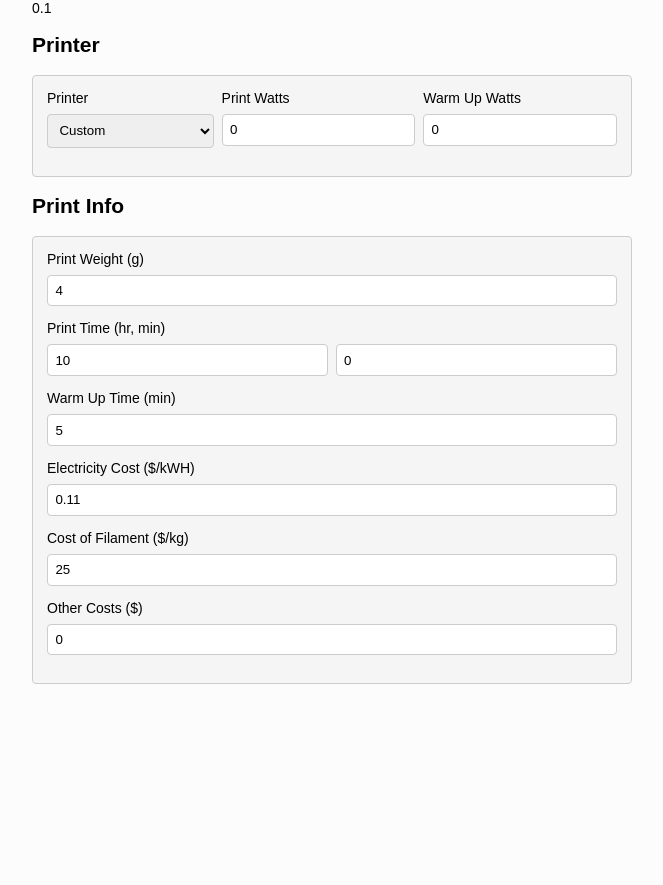
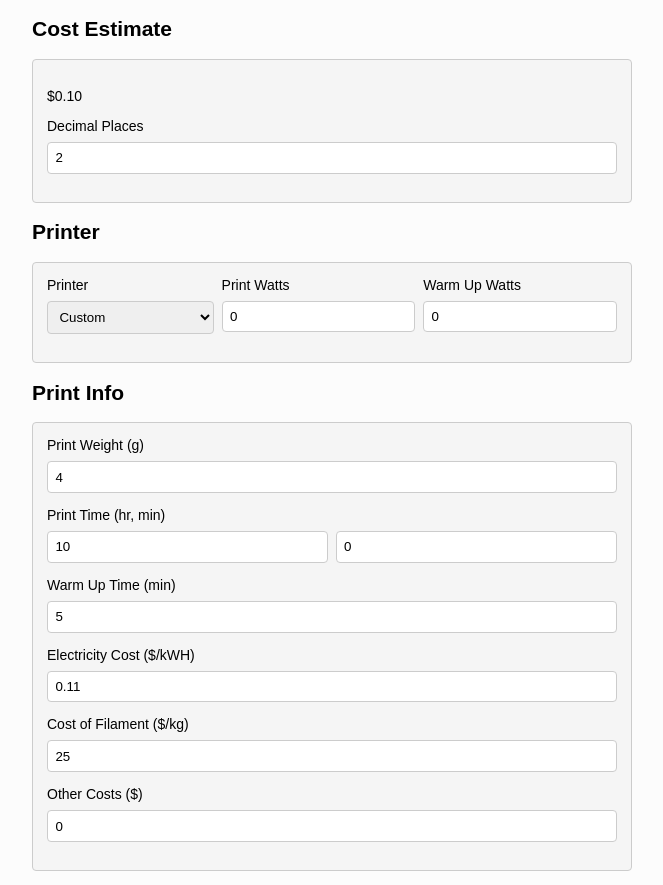
Before and after one commit to willuhmjs/printstimate, a SvelteKit app: page / in a window 1280 px wide. Shown: the whole page, without its empty margins (308-971 px from the left). Before the commit the page ends 800 px from the top, so only its background shows below. Built offline with nearby package versions, Linux system fonts and the light colour scheme.

Commit message:
feat: start Cost Estimate section

```diff
--- a/src/routes/+page.svelte
+++ b/src/routes/+page.svelte
@@ -5,7 +5,7 @@
 
 	import Box from '$lib/Box.svelte';
 
-	let fixedTo = 2;
+	let toFixed = 2;
 
 	let printTimeMinutes: number = 0;
 	let printTimeHours: number = 10;
@@ -39,7 +39,22 @@
 </script>
 
 <main>
-	{estimateCost(conditions, printer)}
+	<Box title="Cost Estimate">
+		<p class="costEstimate">{formatCost(estimateCost(conditions, printer), toFixed)}</p>
+		<div class="inputItem">
+			<label for="toFixed">Decimal Places</label>
+			<br />
+			<div class="inputContent">
+				<input
+					min="2"
+					max="10"
+					placeholder="Decimal Places"
+					id="toFixed"
+					type="number"
+					bind:value={toFixed}
+				/>
+			</div>
+	</Box>
 	<Box title="Printer">
 		<div class="printerInput">
 		<div class="inputItem">
```
